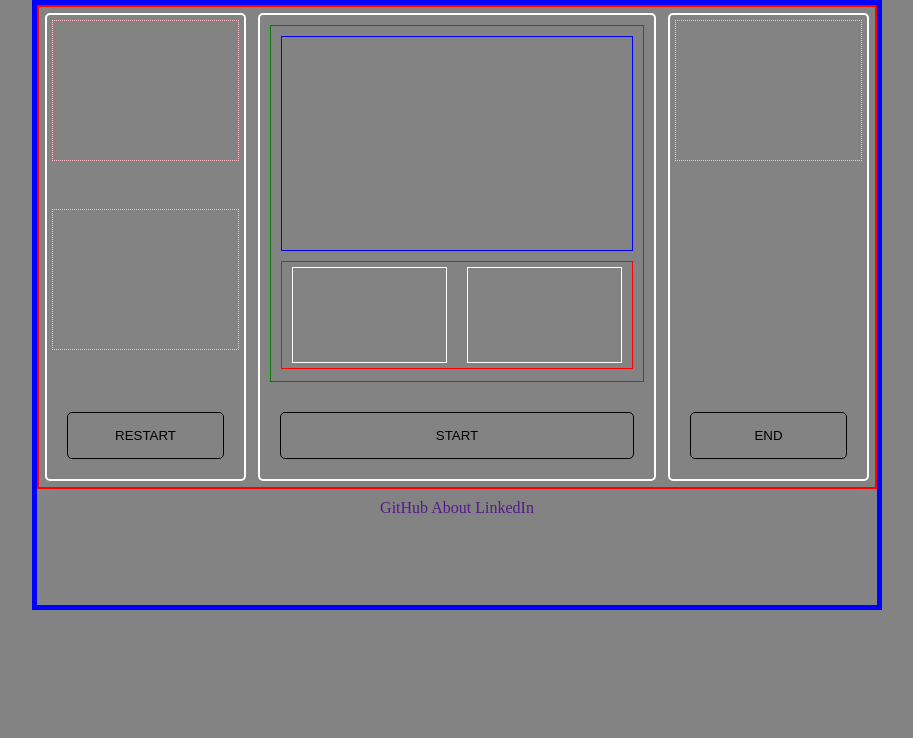
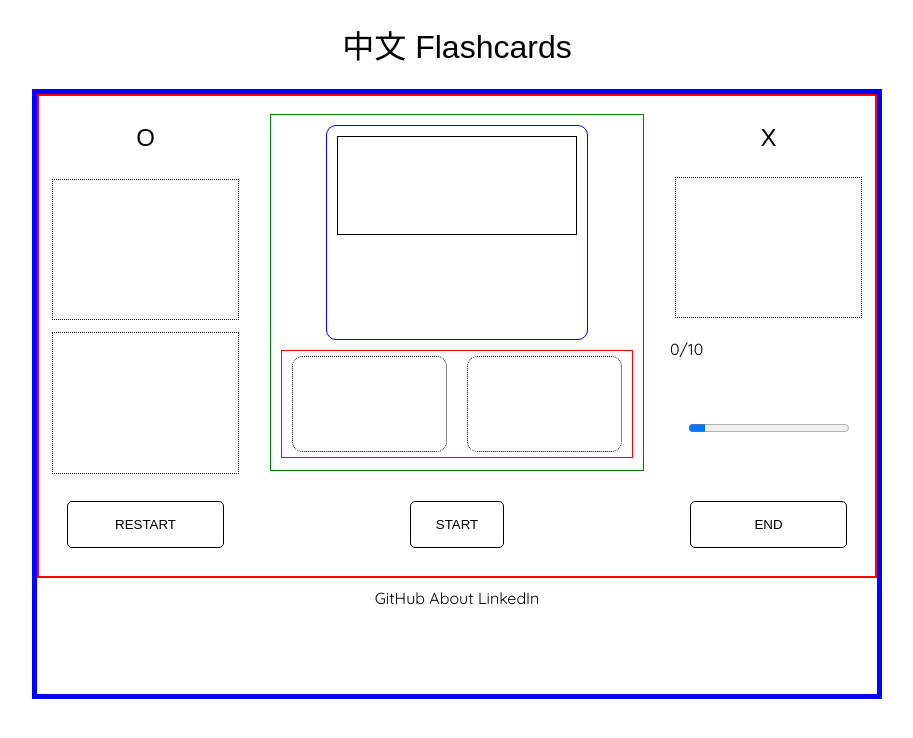
Before and after one commit to jenn-jenn/what-is-that-zi, a PHP site: page / in a window 1280 px wide. Shown: the top 738 px of the page, without its empty margins (183-1096 px from the left). Run offline with PHP 8.4, Linux system fonts and the light colour scheme; some libraries are stand-ins or nearby versions.

Commit message:
add hanzi writer

```diff
--- a/index.html
+++ b/index.html
@@ -4,44 +4,49 @@
     <meta charset="UTF-8">
     <meta name="viewport" content="width=device-width, initial-scale=1.0">
     <meta http-equiv="X-UA-Compatible" content="ie=edge">
-    <script src='flashcard.js'></script>
+    <script src="https://cdn.jsdelivr.net/npm/hanzi-writer@2.1/dist/hanzi-writer.min.js"></script>
+    <link href="https://fonts.googleapis.com/css?family=Quicksand&display=swap" rel="stylesheet">
     <link rel="stylesheet" href="./src/style.css">
-    <title>Document</title>
+    <title>中文 Flashcards</title>
 </head>
 <body>
+    <div class="title">
+        <h1>中文 Flashcards</h1>
+    </div>
     <div class="canvas">
         <div class="game">
             <section class="container left">
-                <div class="deck">
-
+                <h1>O</h1>
+                <div class="deck correct">
                 </div>
-                <div class="deck">
-
+                <div class="deck flashcards">
+                    <div class="flashcards"></div>
                 </div>
-                <button class="btn">
+                <button class="btn restart-btn">
                     RESTART
                 </button>
             </section>
             <section class="container main">
                 <div class="quiz">
                     <div class="card">
-
+                        <div id="character"></div>
+                        <!-- <div class="definition"></div> -->
                     </div>
                     <section class="choice-section">
                         <div class="choice"></div>
                         <div class="choice"></div>
                     </section>
-
                 </div>
-                <button class="btn">
+                <button class="btn start-btn">
                     START
                 </button>
             </section>
             <section class="container right">
-                <div class="deck">
-
-                </div>
-                <button class="btn">
+                <h1>X</h1>
+                <div class="deck wrong"></div>
+                <p>0/10</p>
+                <progress max="100" value="10"></progress>
+                <button class="btn end-btn">
                     END
                 </button>
             </section>
@@ -54,5 +59,15 @@
     </div>
 
     <script src='./src/flashcard.js'></script>
+    <script>
+        (function (d) {
+            var config = {
+                kitId: 'iwd0hxf',
+                scriptTimeout: 3000,
+                async: true
+            },
+                h = d.documentElement, t = setTimeout(function () { h.className = h.className.replace(/\bwf-loading\b/g, "") + " wf-inactive"; }, config.scriptTimeout), tk = d.createElement("script"), f = false, s = d.getElementsByTagName("script")[0], a; h.className += " wf-loading"; tk.src = 'https://use.typekit.net/' + config.kitId + '.js'; tk.async = true; tk.onload = tk.onreadystatechange = function () { a = this.readyState; if (f || a && a != "complete" && a != "loaded") return; f = true; clearTimeout(t); try { Typekit.load(config) } catch (e) { } }; s.parentNode.insertBefore(tk, s)
+        })(document);
+    </script>
 </body>
 </html>
--- a/src/flashcard.js
+++ b/src/flashcard.js
@@ -0,0 +1,13 @@
+var writer = HanziWriter.create('character', '我', {
+    width: 100,
+    height: 100,
+    padding: 5
+});
+
+const card = document.getElementsByClassName('flashcards');
+
+card[0].addEventListener('click', flip)
+
+function flip() {
+    console.log(this)
+}
--- a/src/style.css
+++ b/src/style.css
@@ -1,16 +1,28 @@
-/* * {
+
+body, a {
+    /* background-color: rgb(37, 37, 37); */
+    /* background-color: rgb(12, 12, 12); */
+    text-decoration: none;
     padding: 0;
     margin: 0;
     box-sizing: border-box;
-} */
+    font-family: 'Quicksand', sans-serif;
+    color: black;
+}
 
-body, a {
-    /* background-color: rgb(37, 37, 37); */
-    background-color: rgb(131, 131, 131);
-    text-decoration: none;
-    padding: 0;
-    margin: 0;
-    box-sizing: content-box;
+h1 {
+    text-align: center;
+    font-family: source-han-sans-traditional, sans-serif;
+    font-weight: 400;
+    font-style: normal;
+}
+
+p {
+
+}
+
+progress {
+    margin: auto;
 }
 
 .hidden {
@@ -19,6 +31,7 @@
 
 .canvas {
     border: 5px blue solid;
+    /* background-color: rgb(88, 88, 88); */
     width: 840px;
     height: 600px;
     margin: auto;
@@ -53,9 +66,22 @@
 }
 
 .deck {
-    border: 1px pink dotted;
+    border: 1px black dotted;
     height: 30%;
     margin: 5px;
+    text-align: center;
+}
+
+.flashcards {
+
+}
+
+.correct {
+
+}
+
+.wrong {
+    /* margin-top: -50px; */
 }
 
 .btn {
@@ -64,19 +90,38 @@
     border: 1px black solid;
     border-radius: 5px;
     background: transparent;
+    color: black;
+}
+
+.start-btn {
+    margin: 20px 150px;
 }
 
 .quiz {
     border: 1px green solid;
     margin: 10px;
     height: 90%;
+}
 
+#character {
+    border: 1px black solid;
+    height: calc(55% - 20px);
+    margin: 10px;
+    text-align: center;
+}
+
+.definition {
+    border: 1px black solid;
+    height: calc(45% - 18px);
+    margin: 10px;
 }
 
 .card {
     border: 1px blue solid;
+    border-radius: 10px;
     height: 60%;
-    margin: 10px;
+    width: 70%;
+    margin: 10px auto;
 }
 
 .choice-section {
@@ -88,7 +133,8 @@
 }
 
 .choice {
-    border: 1px white solid;
+    border: 1px black dotted;
+    border-radius: 10px;
     width: 50%;
     height: calc(100% - 12px);
     margin: 5px 10px;
```
